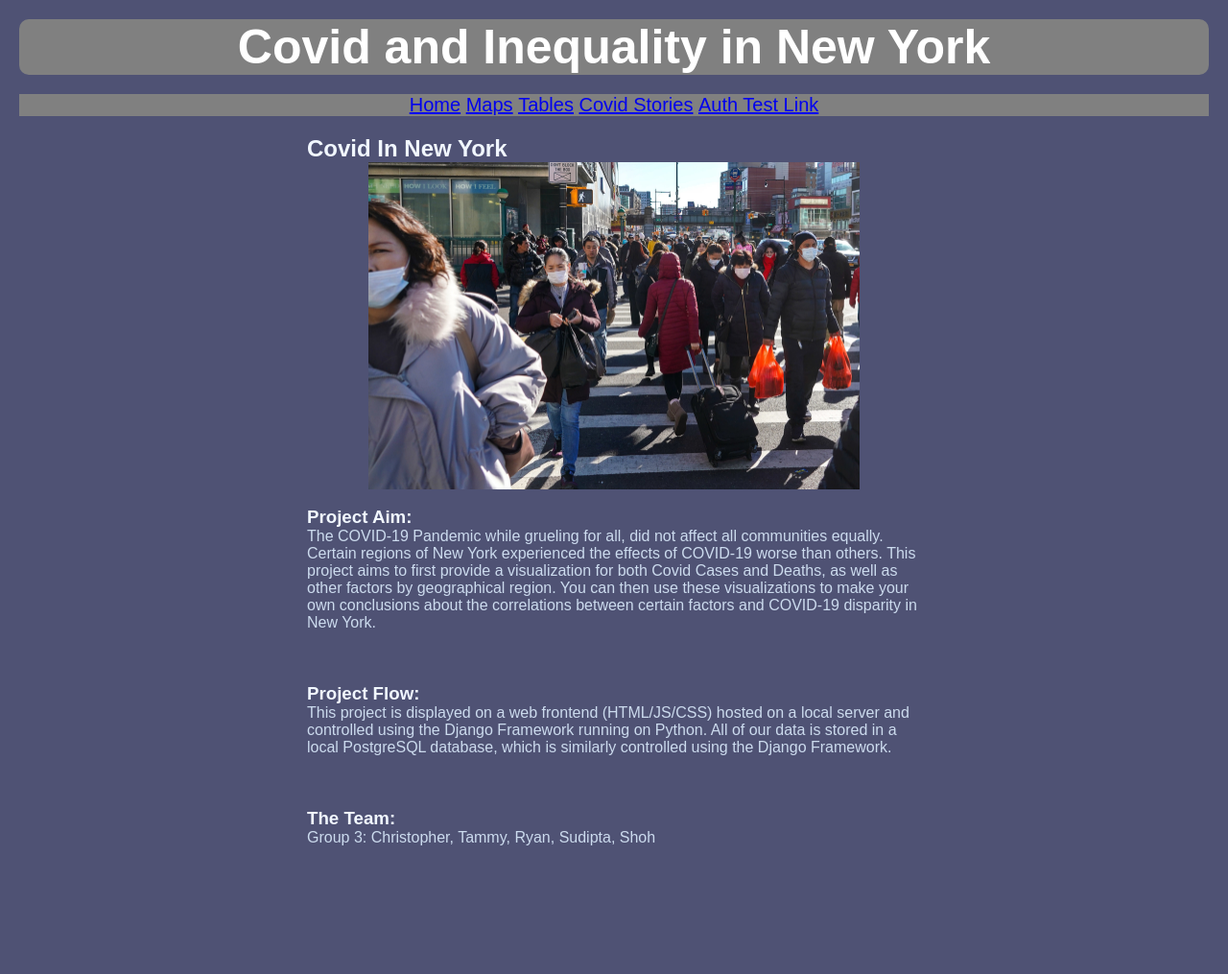
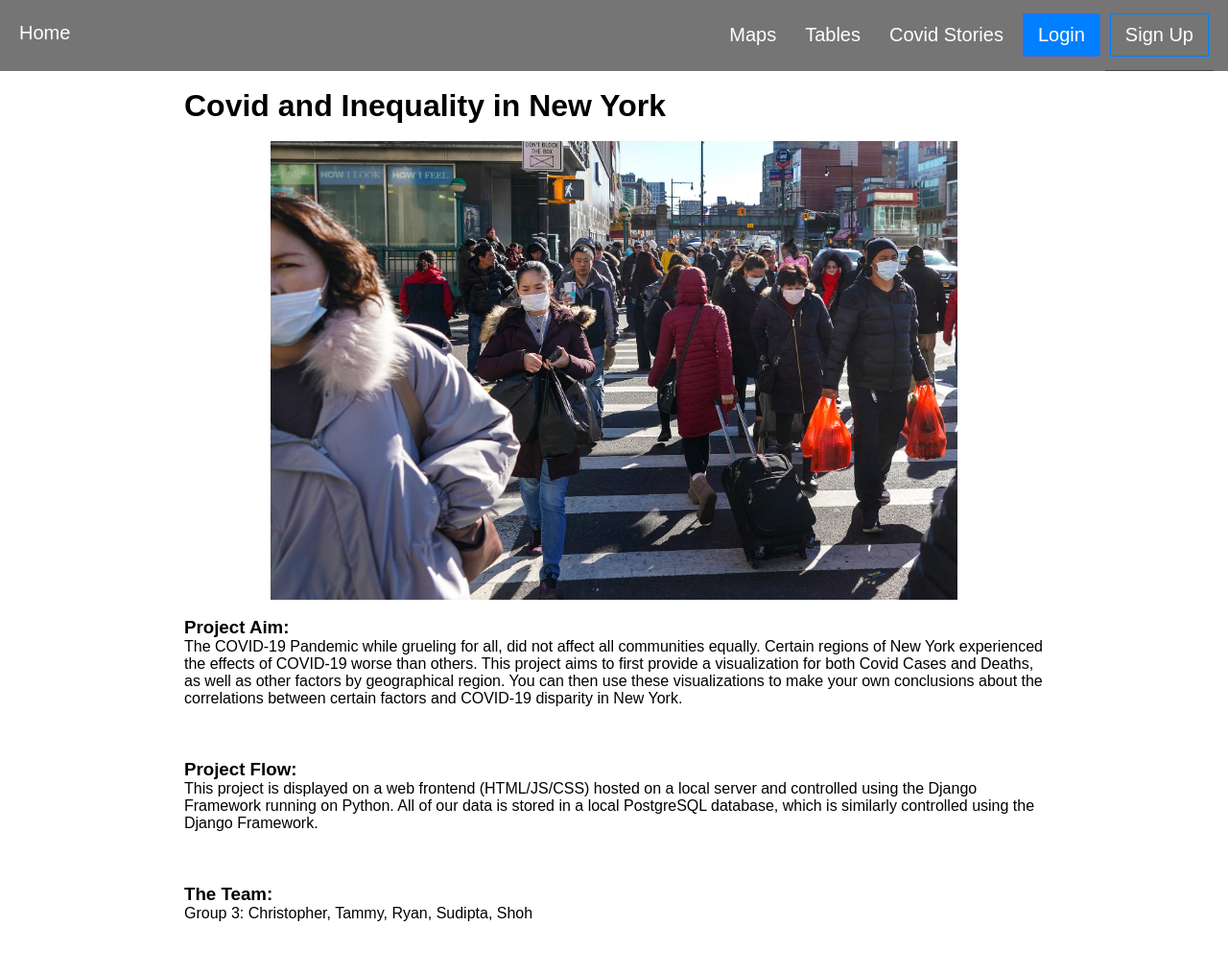
Before and after one commit to Christopher-Melendez/covid_project, a Django app: page / in a window 1280 px wide. Shown: the whole page at 96% size. Before the commit the page ends 881 px from the top, so only its background shows below. Run offline with Django 3.2, Linux system fonts and the light colour scheme; parts of the project's set-up code (start-up, migrations or seed data) failed here and were passed over.

Commit message:
Updated Login System!

```diff
--- a/src/covid_project/urls.py
+++ b/src/covid_project/urls.py
@@ -14,16 +14,21 @@ Including another URLconf
     2. Add a URL to urlpatterns:  path('blog/', include('blog.urls'))
 """
 from django.contrib import admin
-from django.urls import path
+from django.urls import path, include
 from pages.views import home_view, maps_view, tables_view
-from blog.views import nametest
-from login.views import log_req_view
+from blog.views import blog_view
+from login.views import log_req_view, login_view, logout_view, signup_view, login_error_view
 
 urlpatterns = [
     path('', home_view, name='home'),
     path('maps/', maps_view, name='maps'),
     path('tables/', tables_view, name='tables'),
-    path('blog/', nametest, name='blog'),
+    path('blog/', blog_view, name='blog'),
     path('log_req_view', log_req_view, name="log_req_view"),
+    path('login/', login_view, name="login"),
+    path('logout/', logout_view, name="logout"),
+    path('signup/', signup_view, name="signup"),
+    path('login_error/', login_error_view, name="login_error"),
+    #path('sign_up/', signup_view, name="signup_view"),
     path('admin/', admin.site.urls),
 ]
--- a/src/login/admin.py
+++ b/src/login/admin.py
@@ -1,5 +1,5 @@
 from django.contrib import admin
 
 # Register your models here.
-from .models import profile
-admin.site.register(profile)
+from .models import Profile
+admin.site.register(Profile)
--- a/src/login/forms.py
+++ b/src/login/forms.py
@@ -1,5 +1,5 @@
 from django import forms
-from django.contrib.auth.forms import UserCreationForm
+from django.contrib.auth.forms import UserCreationForm, UserChangeForm
 from django.contrib.auth.models import User
 
 class SignUpForm(UserCreationForm):
--- a/src/login/templates/login.html
+++ b/src/login/templates/login.html
@@ -4,7 +4,7 @@
     {{ form.as_p }}
     <input type="submit" value="Login"><br>
 
-    <p> Or Signup Here: LATER PROBLEM </p>
+    <p> Don't have an account? <a href="/signup">Sign Up Now</a> </p>
 
 
 
--- a/src/pages/static/pages/style.css
+++ b/src/pages/static/pages/style.css
@@ -1,40 +1,115 @@
 * {
-    font-family: sans-serif;
+    box-sizing: border-box;
     padding: 0;
     margin: 0;
 
 }
 body {
-    background-color:rgb(79, 82, 116);;
+    font-family: sans-serif;
+    font-size: 16px;
+    background-color: white;
 }
-#header {
-    text-align: center;
-    margin: 20px;
-    background-color: gray;
-    z-index: 1;
-    border-radius: 10px;
-    font-size: 25px;
+
+#body_view {
+    height: 50%;
+    width: 70%;
+    margin: 0 auto;
 }
-ul li {
-    display: inline;
+
+/* Nav Bar Adapted From: https://webdesign.tutsplus.com/tutorials/how-to-build-a-responsive-navigation-bar-with-flexbox--cms-33535 */
+nav {
+    background: #757575;
+    padding: 0 15px;
 }
-#nav-bar {
-    background-color: gray;
-    text-align: center;
-    margin: 20px;
-    font-size: 20px;
+
+.menu a {
+    color: white;
+    text-decoration: none;
+}
+
+.menu {
+    list-style-type: none;
 
 
+    display: flex;
+    justify-content: space-between center;
 
+    align-items: flex-start;
+    flex-wrap: nowrap;
+    background: none;
 }
-#body_view {
-    height: 50%;
-    width: 50%;
-    margin: 0 auto;
+
+.menu li a {
+    display: block;
+    padding: 15px 5px;
+}
+
+.home {
+    flex: 1;
+    font-size: 20px;
+    padding: 7.5px 10px 7.5px 0;
+    order: 0;
+}
+
+.item {
+
+    font-size: 20px;
+    padding: 10px;
+
+    order: 1;
+    position: relative;
+    display: block;
+    width: auto;
+
+    text-align: right;
+}
+
+.menu li.button a {
+    padding: 10px 15px;
+    margin: 5px 0;
+}
+
+.button {
+    order: 2;
 
 }
 
-h1 {
-    color: white;
+.button a {
+    background: #0080ff;
+    border: 1px royalblue solid;
+}
 
+.button.secondary {
+    border: 0;
 }
+
+.button.secondary a {
+    background: transparent;
+    border: 1px #0080ff solid;
+}
+
+.button a:hover {
+    text-decoration: none;
+}
+
+.item.button {
+
+
+    padding: 9px 5px;
+    width: auto;
+    display: block;
+}
+
+.button.secondary {
+    border-bottom: 1px #444 solid;
+}
+
+.button:not(.secondary) a:hover {
+    background: royalblue;
+    border-color: darkblue;
+}
+
+.item:not(.button) a:hover,
+.item a:hover::after {
+    color: #ccc;
+}
--- a/src/pages/templates/base.html
+++ b/src/pages/templates/base.html
@@ -1,24 +1,26 @@
 <!doctype html>
 <html>
+<head>
+
+    <title>Covid and Inequality in New York</title>
     {% load static %}
     <link rel="stylesheet" type ="text/css" href="{% static 'pages/style.css' %}">
-<head>
 
-    <div id="header">
-        <title>Covid and Inequality in New York</title>
-        <h1>Covid and Inequality in New York</h1>
+    <nav>
+        <ul class="menu">
+            <li class="home"><a href="/">Home</a></li>
+            <li class="item"><a href="/maps">Maps</a></li>
+            <li class="item"><a href="/tables">Tables</a></li>
+            <li class="item"><a href="/blog">Covid Stories</a></li>
+            {% if user.is_authenticated %}
+            <li class="item button"><a href="/logout">Logout</a></li>
+            {% else %}
+            <li class="item button"><a href="/login">Login</a></li>
+            <li class="item button secondary"><a href="/signup">Sign Up</a></li>
+            {% endif %}
+        </ul>
+    </nav>
 
-    </div>
-    <div id="nav-bar">
-        <ul>
-            <li><a href="{% url 'home' %}">Home</a></li>
-            <li><a href="{% url 'maps' %}">Maps</a></li>
-            <li><a href="{% url 'tables' %}">Tables</a></li>
-            <li><a href="{% url 'blog' %}">Covid Stories</a></li>
-            <li><a href="{% url 'log_req_view' %}">Auth Test Link</a></li>
-
-        </ul>
-    </div>
 </head>
 
 <body>
--- a/src/pages/templates/home.html
+++ b/src/pages/templates/home.html
@@ -1,7 +1,7 @@
 {% extends 'base.html'%}
 {% block body-content %}
 
-<h2>Covid In New York</h2>
+<br><h1>Covid and Inequality in New York</h1><br>
 
 <img id="home-image" src="../static/images/covid_walking.jpg">
 
@@ -30,12 +30,7 @@
 <br><br><br>
 
 <style>
-    h2, h3 {
-        color: rgb(241, 247, 255);
-    }
-    p {
-        color: rgb(204, 219, 238);
-    }
+
     #home-image {
         width: 80%;
         height: 70%;
--- a/src/pages/templates/maps.html
+++ b/src/pages/templates/maps.html
@@ -1,5 +1,7 @@
 {% extends 'base.html'%}
 {% block body-content %}
+
+
     {% autoescape off %}
         {{ map_html }}
     {% endautoescape %}
--- a/src/pages/views.py
+++ b/src/pages/views.py
@@ -1,16 +1,21 @@
 from django.http import HttpResponse, HttpRequest
-from django.shortcuts import render
+from django.shortcuts import render, redirect
 from django.template import loader
-
 
 from heat_map.models import Map
 from .forms import MapForm
 from heat_map.maps import maps
 
+from login.views import login_view
+
+from django.contrib.auth.decorators import login_required
+from django.contrib.auth import logout
+
 # Create your views here.
-def home_view(request, *args, **kwargs):
-    #template = loader.get_template('home.html')
+def home_view(request):
+
     return render(request, 'home.html', {})
+
 
 
 def maps_view(request, *args, **kwargs):
```
Also changed, not shown: src/blog/views.py (+19 -15 lines), src/login/helper.py (+7 -5 lines), src/login/models.py (+13 -2 lines), src/login/templates/login_error.html (+1 -9 lines), src/login/views.py (+27 -25 lines).
